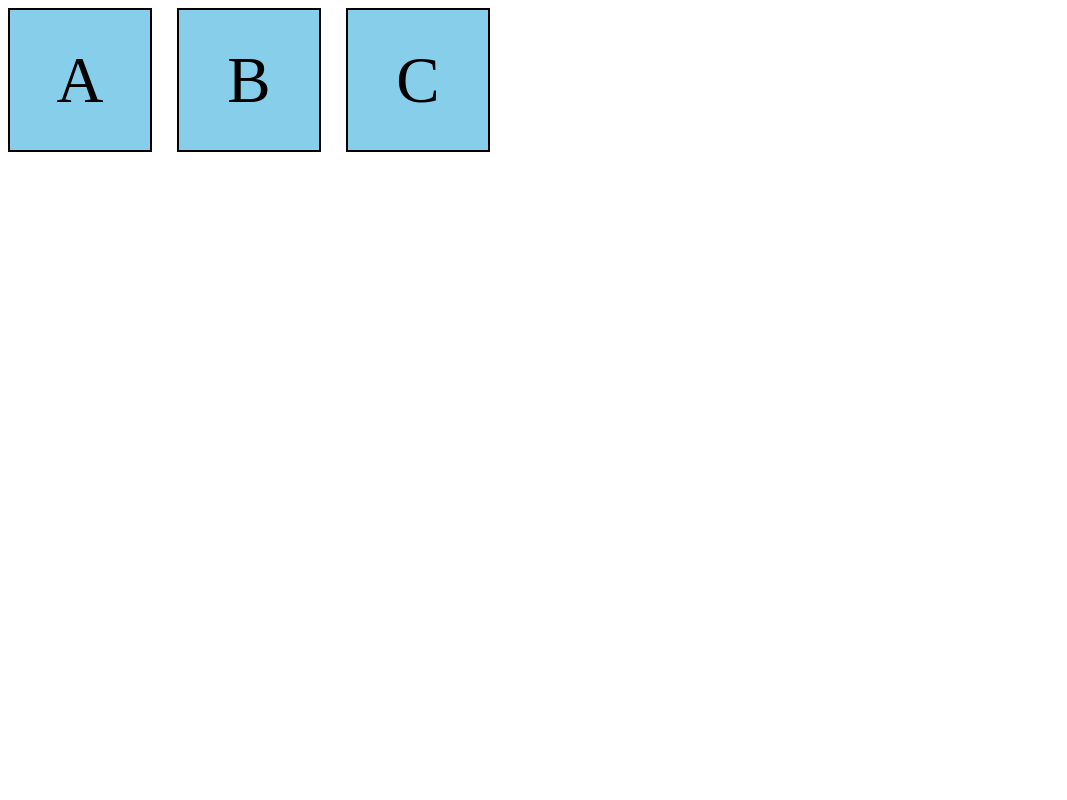
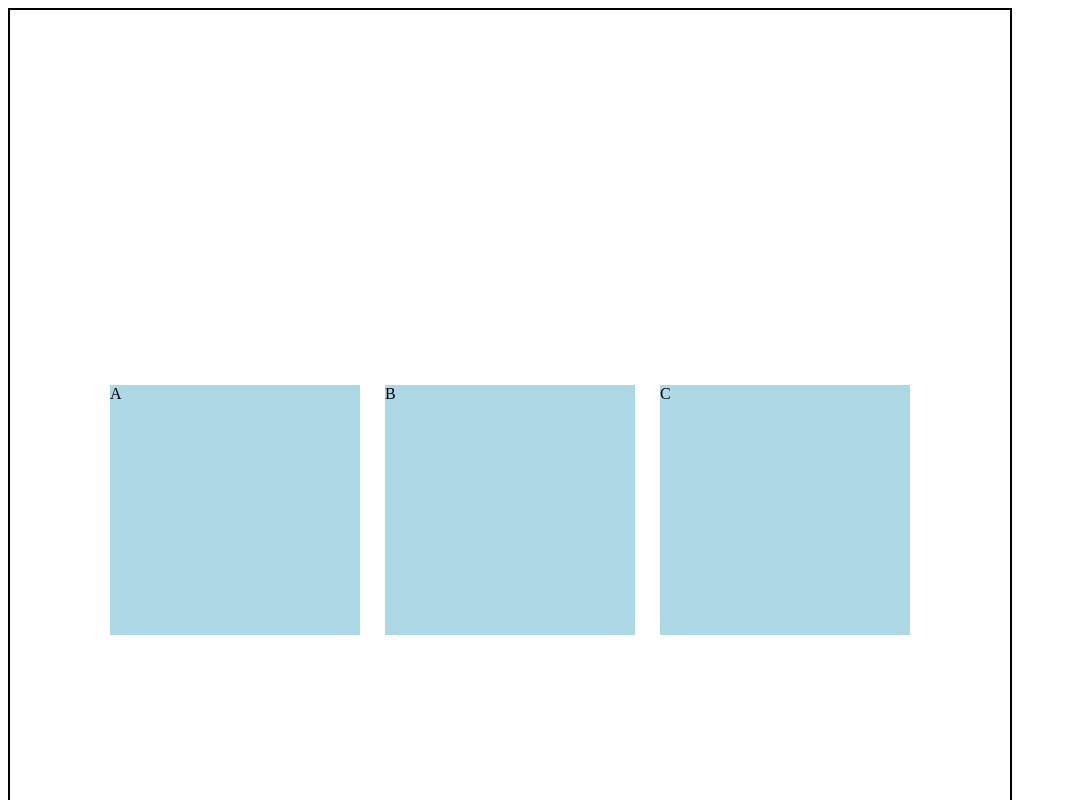
Before and after one commit to natdlc/git_test, a plain HTML site: page index.html in a window 1280 px wide. Shown: the top 800 px of the page, without its empty margins (0-1067 px from the left). Drawn offline with Linux system fonts and the light colour scheme.

Commit message:
alignment topic complete

```diff
--- a/styles.css
+++ b/styles.css
@@ -6,18 +6,19 @@
 } */
 
 .container {
-    height: 100vh;
     display: flex;
+    border: 2px solid black;
+    width: 1000px;
+    height: 1000px;
     gap: 25px;
+    justify-content: center;
+    align-items: center;
+
 }
 
-[class ^="box-"] {
-    width: 140px;
-    height: 140px;
-    background-color: skyblue;
-    border: 2px solid black;
-    font-size: 65px;
-    display: flex;
-    justify-content: center;
-    align-items: center;
+
+.container div {
+    background: lightblue;
+    width: 250px;
+    height: 250px;
 }
```
Also changed, not shown: answers.txt (+14 -0 lines).
